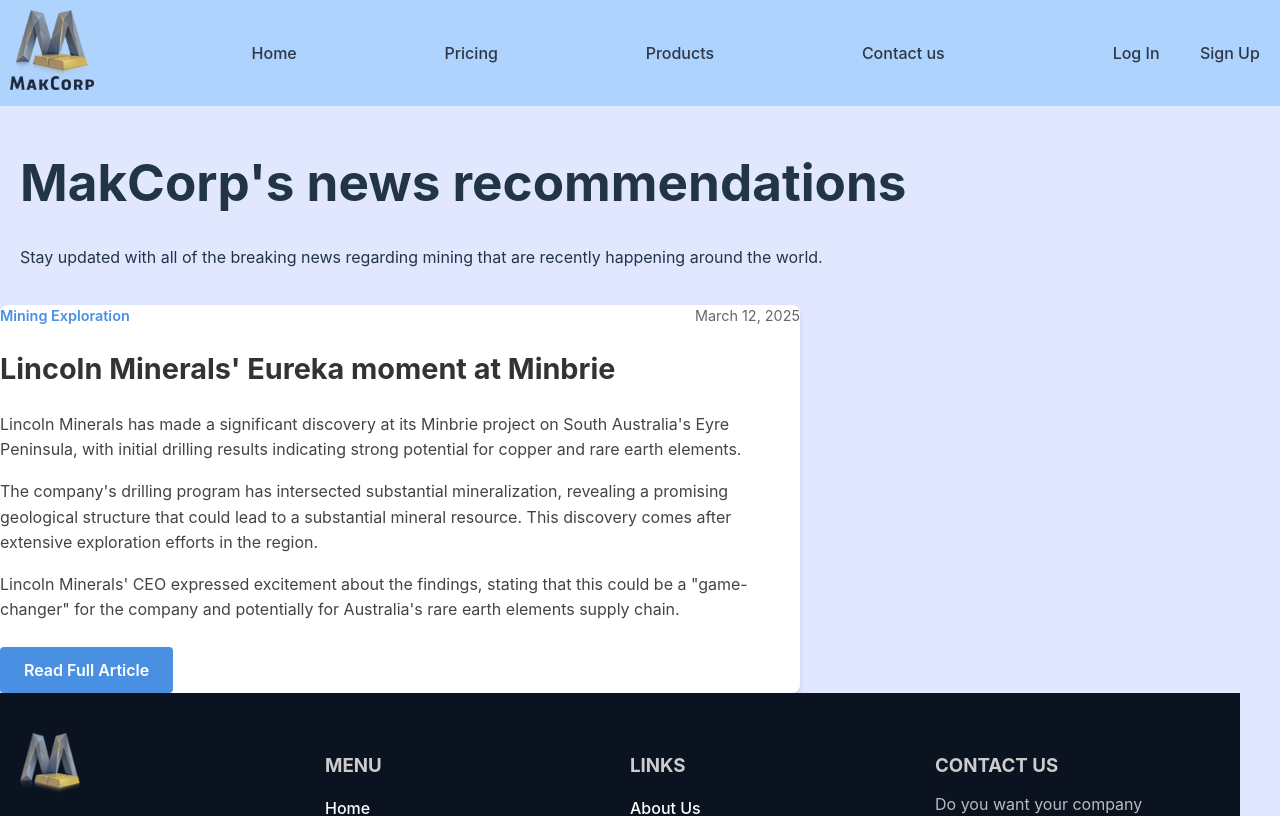
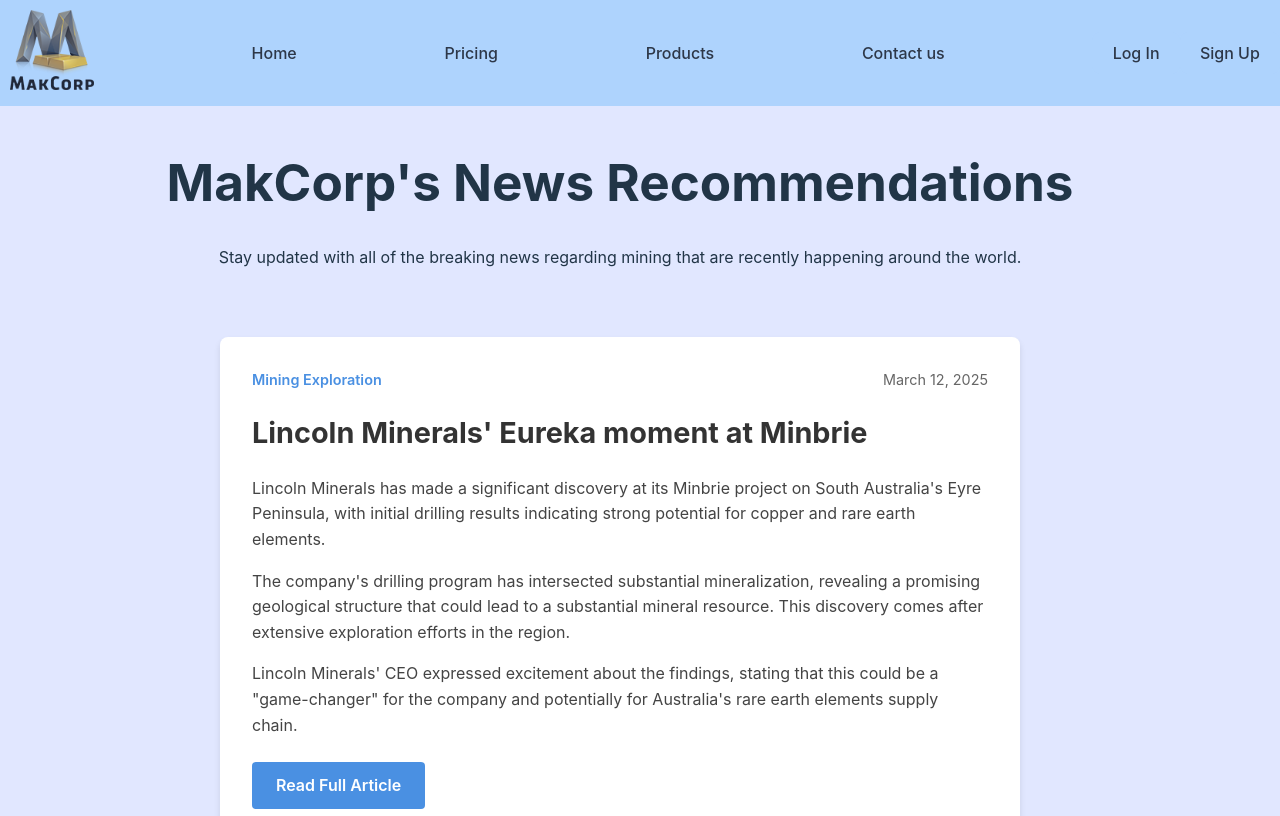
Before and after one commit to jayshah41/Puzzled, a React (Vite) app: page /news in a window 1280 px wide. Shown: the top 816 px of the page. Built offline with nearby package versions, Linux system fonts and the light colour scheme.

Commit message:
Updated page layout

```diff
--- a/src/components/NewsHero.jsx
+++ b/src/components/NewsHero.jsx
@@ -3,9 +3,9 @@ import '../styles/GeneralStyles.css';
 
 const NewsHero = () => {
   return (
-    <div>
-        <div className="standard-padding">
-        <h1>MakCorp's news recommendations</h1>
+    <div className="standard-padding text-center">
+        <div>
+        <h1>MakCorp's News Recommendations</h1>
         <p>Stay updated with all of the breaking news regarding mining that are recently happening around the world.</p>
         </div>
     </div>
--- a/src/styles/GeneralStyles.css
+++ b/src/styles/GeneralStyles.css
@@ -46,3 +46,7 @@
 .defulatButton:hover {
     background-color: #1E3A8A;
 }
+
+.text-center {
+    text-align: center;
+  }
--- a/src/styles/NewsContent.css
+++ b/src/styles/NewsContent.css
@@ -1,12 +1,15 @@
 .news-content-container {
-    /* max-width: 800px; */
+  max-width: 800px;
+  margin: 2rem auto;
+  padding: 0 1rem;
 }
 
 .news-card {
-    max-width: 800px;
   background-color: white;
   border-radius: 8px;
   box-shadow: 0 4px 6px rgba(0, 0, 0, 0.1);
+  padding: 2rem;
+  margin-bottom: 2rem;
 }
 
 .news-details {
```
Lines whose indentation alone changed are shown as unchanged.
